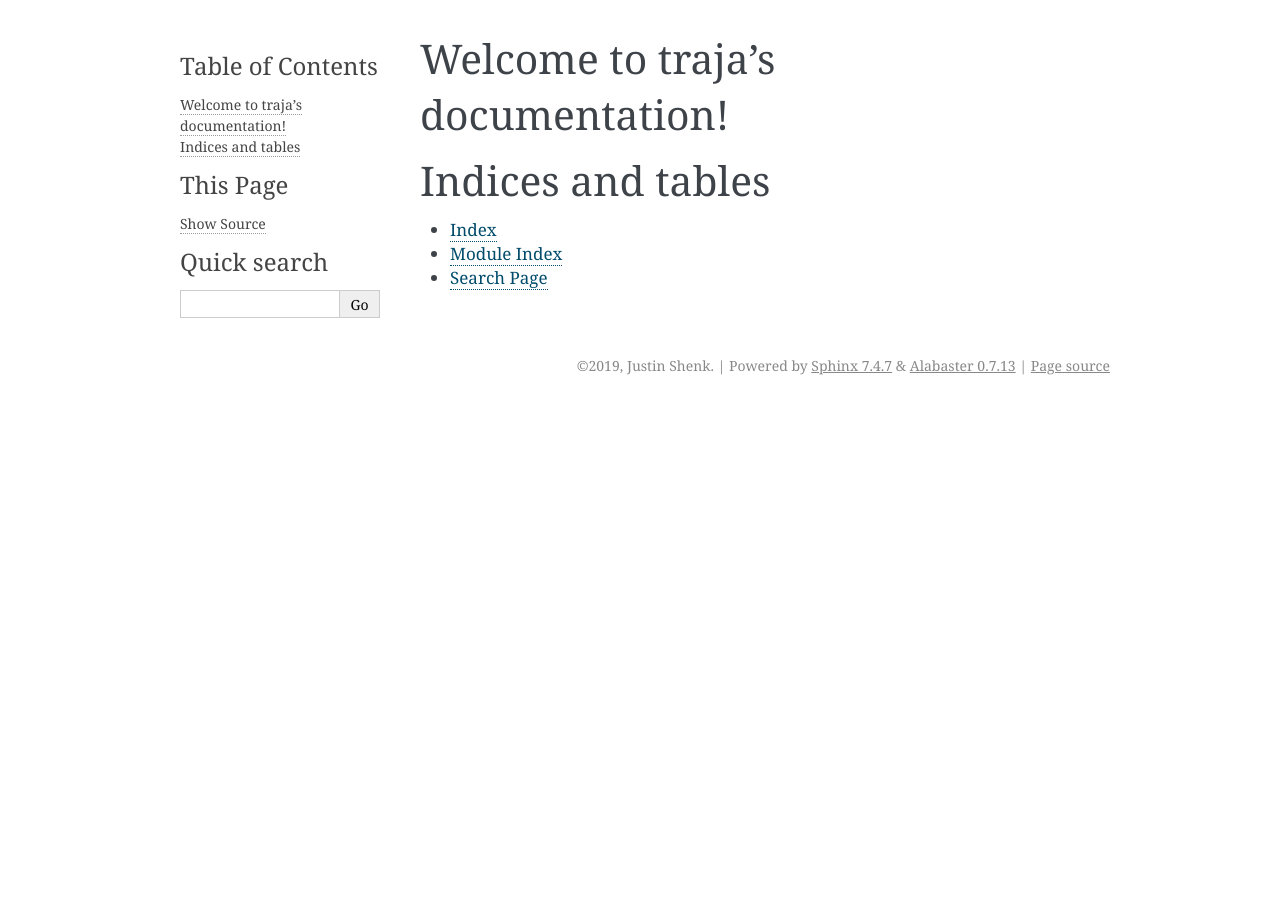
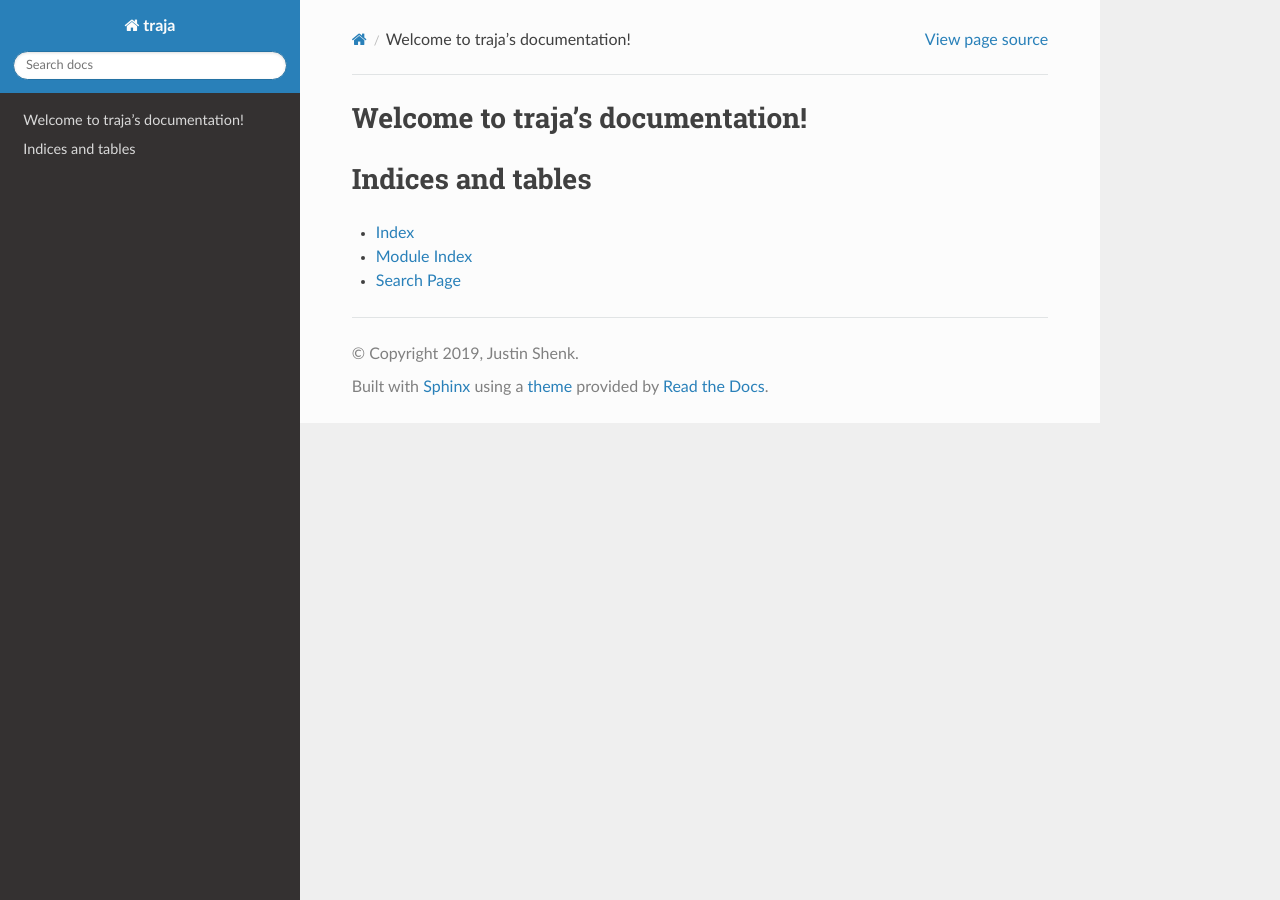
Before and after one commit to traja-team/traja, a Sphinx documentation site: the page built from docs/source/index.rst, in a window 1280 px wide. Built offline with Sphinx 7.4.7 and the Read the Docs theme 2.0.0, drawn with Linux system fonts in a browser that asks for light colours.

Commit message:
Update theme

```diff
--- a/docs/source/conf.py
+++ b/docs/source/conf.py
@@ -26,7 +26,7 @@ author = 'Justin Shenk'
 # The short X.Y version
 version = ''
 # The full version, including alpha/beta/rc tags
-release = '0.0.1'
+release = '0.0.2-alpha.1'
 
 
 # -- General configuration ---------------------------------------------------
@@ -77,7 +77,7 @@ pygments_style = None
 # The theme to use for HTML and HTML Help pages.  See the documentation for
 # a list of builtin themes.
 #
-html_theme = 'alabaster'
+html_theme = 'sphinx_rtd_theme'
 
 # Theme options are theme-specific and customize the look and feel of a theme
 # further.  For a list of options available for each theme, see the
```
